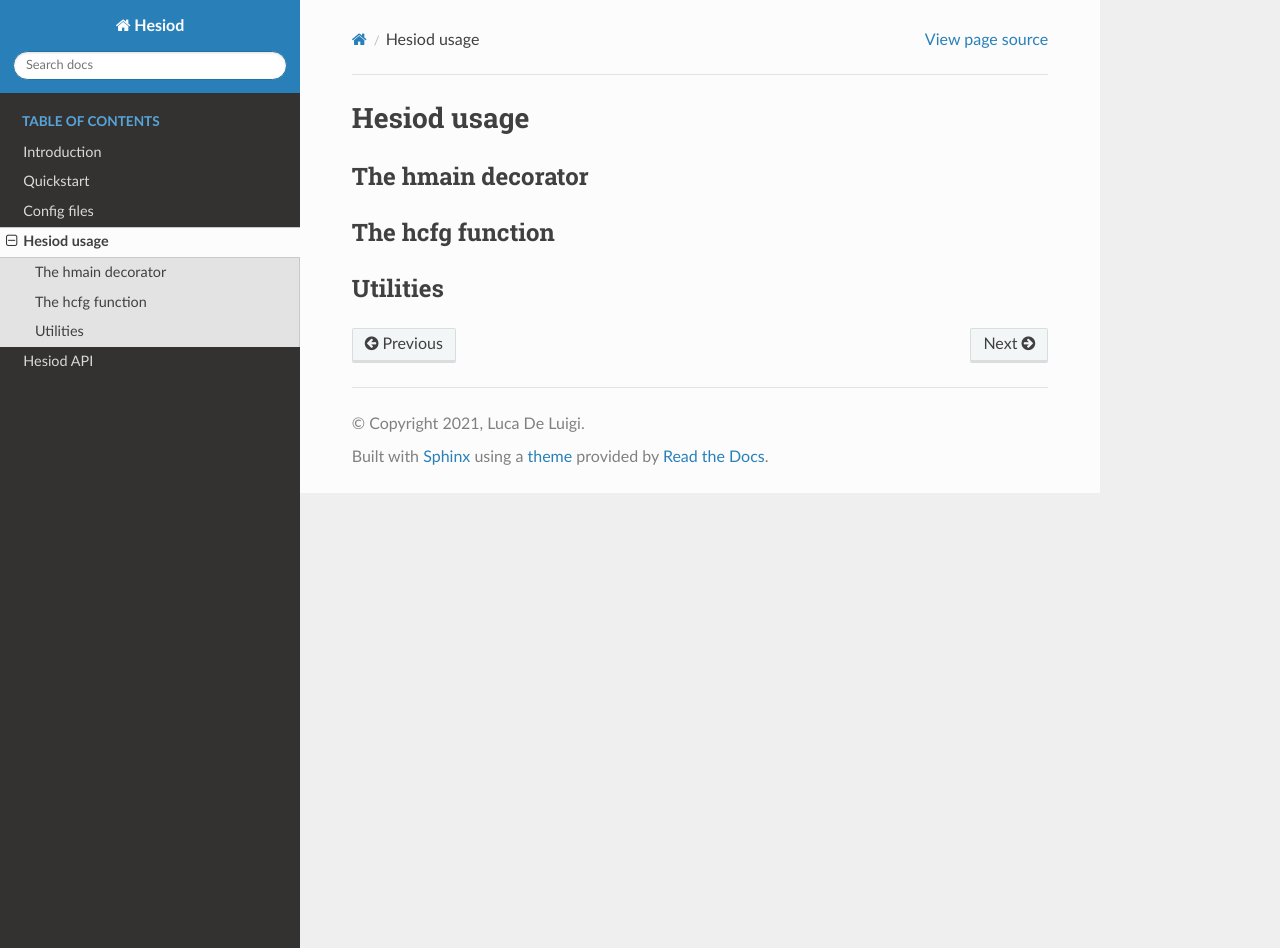
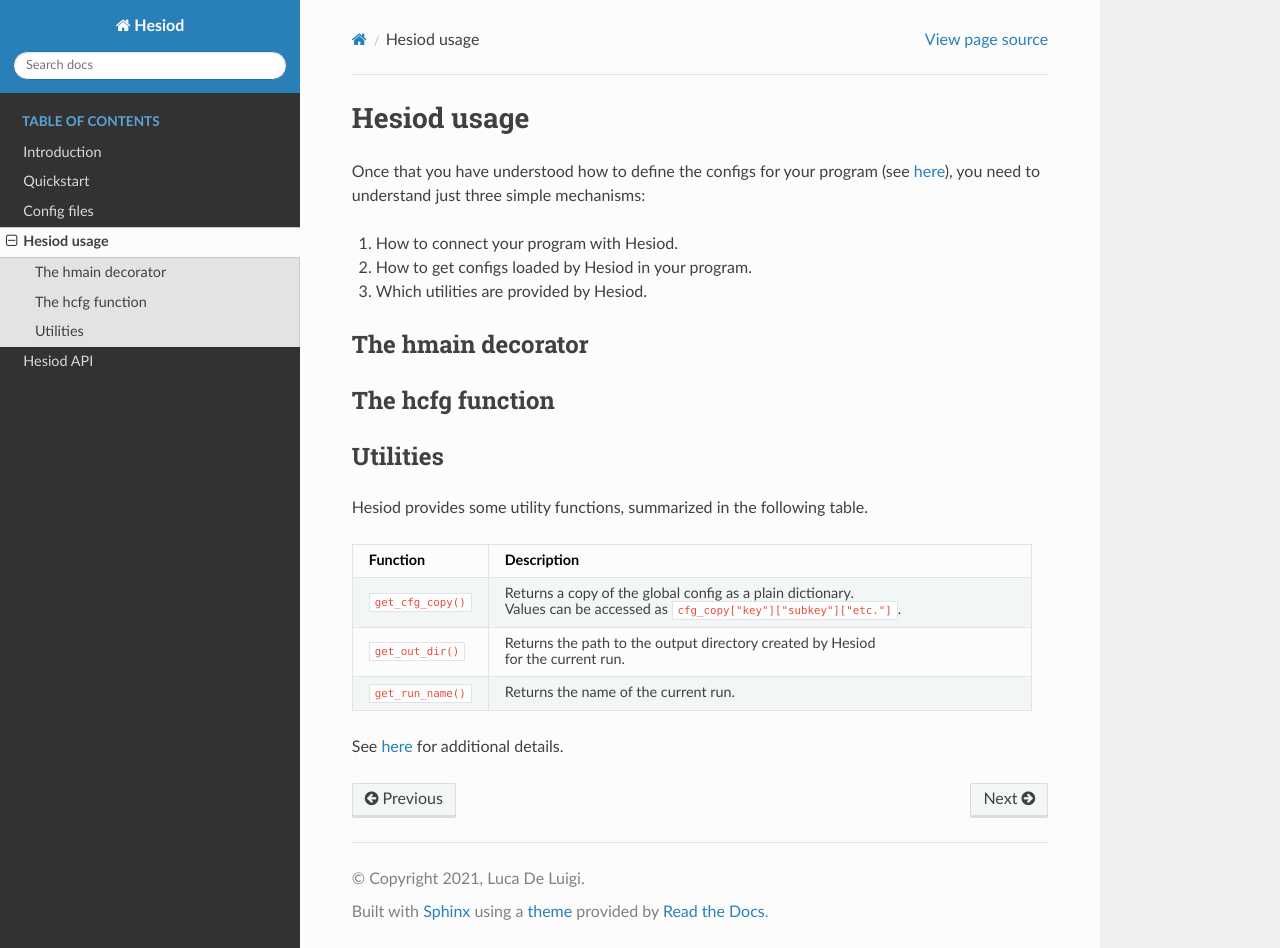
Before and after one commit to lykius/hesiod, a Sphinx documentation site: the page built from docs/source/usage.rst, in a window 1280 px wide and 948 px high. Built offline with Sphinx 7.4.7 and the Read the Docs theme 2.0.0, drawn with Linux system fonts in a browser that asks for light colours.

Commit message:
docs: begin usage

```diff
--- a/docs/source/config.rst
+++ b/docs/source/config.rst
@@ -1,6 +1,7 @@
 ############
 Config files
 ############
+.. _configs:
 
 Hesiod relies on config files, allowing you to create the config for your program with two simple
 concepts:
--- a/docs/source/hesiod.rst
+++ b/docs/source/hesiod.rst
@@ -1,6 +1,7 @@
 ##########
 Hesiod API
 ##########
+.. _api:
 
 .. automodule:: hesiod
    :members:
--- a/docs/source/usage.rst
+++ b/docs/source/usage.rst
@@ -1,6 +1,13 @@
 ############
 Hesiod usage
 ############
+
+Once that you have understood how to define the configs for your program (see :ref:`here <configs>`),
+you need to understand just three simple mechanisms:
+
+1. How to connect your program with Hesiod.
+2. How to get configs loaded by Hesiod in your program.
+3. Which utilities are provided by Hesiod.
 
 *******************
 The hmain decorator
@@ -13,3 +20,24 @@ The hcfg function
 *********
 Utilities
 *********
+
+Hesiod provides some utility functions, summarized in the following table.
+
+.. list-table::
+    :widths: 20 80
+    :header-rows: 1
+
+    * - Function
+      - Description
+    * - ``get_cfg_copy()``
+      - Returns a copy of the global config as a plain dictionary.
+
+        Values can be accessed as ``cfg_copy["key"]["subkey"]["etc."]``.
+    * - ``get_out_dir()``
+      - Returns the path to the output directory created by Hesiod
+
+        for the current run.
+    * - ``get_run_name()``
+      - Returns the name of the current run.
+
+See :ref:`here <api>` for additional details.
```
